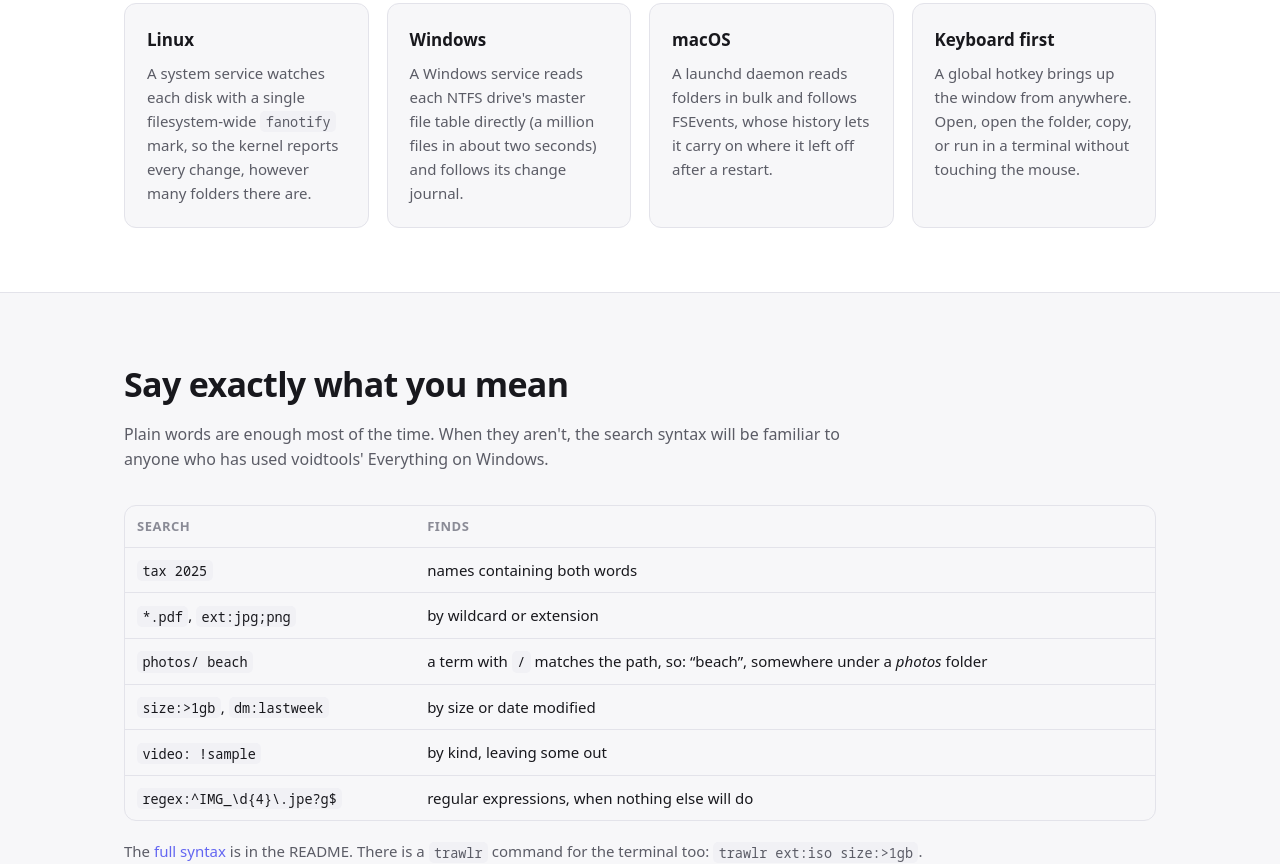
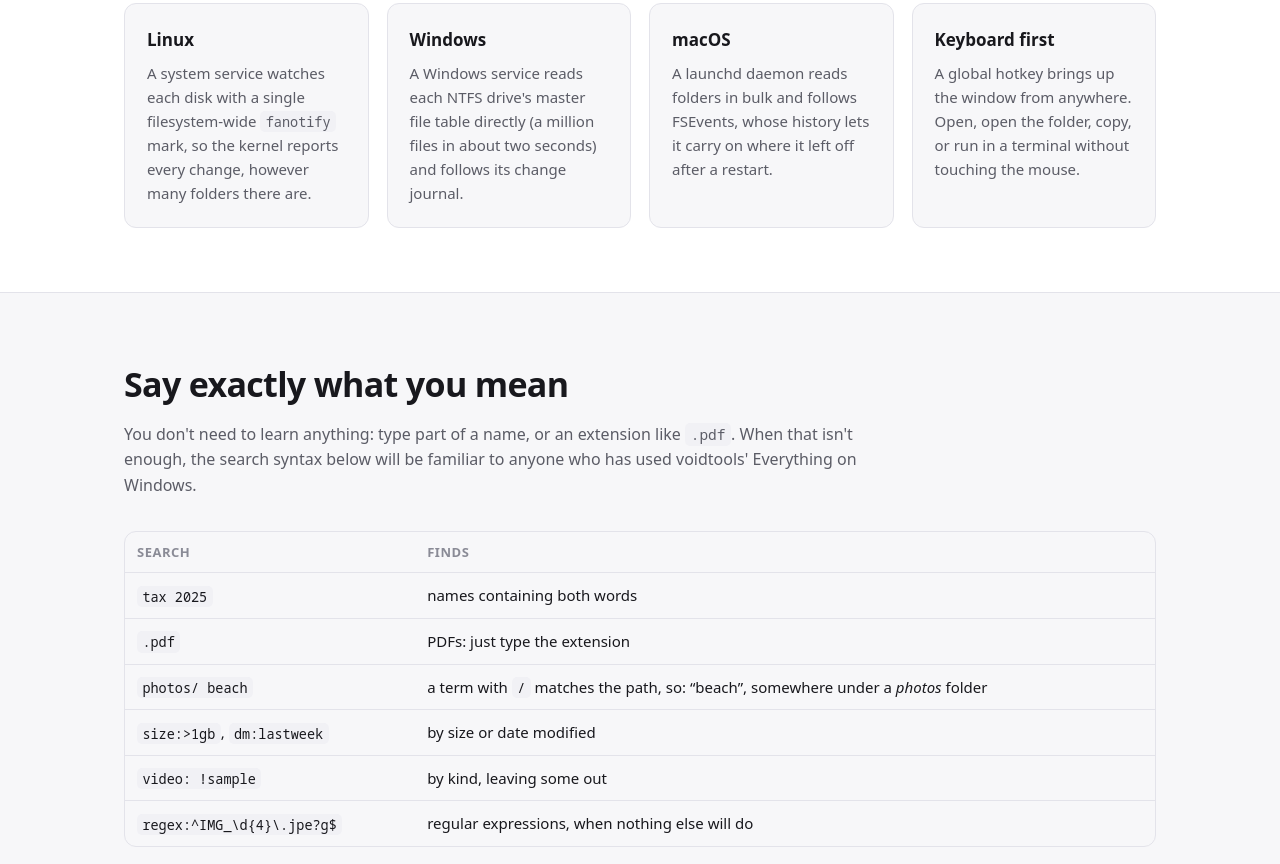
Before and after one commit to SamuelCGilbert/trawlr, a plain HTML site: page site/index.html in a window 1280 px wide. Shown: the part 1803-2667 px from the top of the page. Drawn offline with Linux system fonts and the light colour scheme.

Commit message:
Demo and search help: type .flac, not ext:flac
Plain text finds files by extension, so the demo GIF shows that, and the
website and README say so before the search syntax, which is now
presented as something for when plain text isn't enough.

Co-Authored-By: Claude Opus 5.5 <noreply@anthropic.com>

```diff
--- a/site/index.html
+++ b/site/index.html
@@ -156,7 +156,7 @@ footer a { color: var(--dim); }
       </a>
     </div>
     <div class="sub" id="dl-sub">Version @VERSION@. Free, open source (GPL-3.0). No account, no telemetry.</div>
-    <div class="shot"><img src="demo.gif" width="1060" height="660" alt="Typing “invoice” lists 78 matches in 2 milliseconds. A new invoice saved to Downloads appears at the top while the search is open. Then “ext:flac” lists the music."></div>
+    <div class="shot"><img src="demo.gif" width="1060" height="660" alt="Typing “invoice” lists 78 matches in 2 milliseconds. A new invoice saved to Downloads appears at the top while the search is open. Then typing “.flac” lists the music."></div>
   </div>
 
   <section id="why">
@@ -186,12 +186,12 @@ footer a { color: var(--dim); }
   <section id="search" style="background:var(--surface);border-top:1px solid var(--border);border-bottom:1px solid var(--border)">
     <div class="wrap">
       <h2>Say exactly what you mean</h2>
-      <p class="intro">Plain words are enough most of the time. When they aren't, the search syntax will be familiar to anyone who has used voidtools' Everything on Windows.</p>
+      <p class="intro">You don't need to learn anything: type part of a name, or an extension like <code>.pdf</code>. When that isn't enough, the search syntax below will be familiar to anyone who has used voidtools' Everything on Windows.</p>
       <div class="tablewrap">
         <table>
           <tr><th>Search</th><th>Finds</th></tr>
           <tr><td><code>tax 2025</code></td><td>names containing both words</td></tr>
-          <tr><td><code>*.pdf</code>, <code>ext:jpg;png</code></td><td>by wildcard or extension</td></tr>
+          <tr><td><code>.pdf</code></td><td>PDFs: just type the extension</td></tr>
           <tr><td><code>photos/ beach</code></td><td>a term with <code>/</code> matches the path, so: “beach”, somewhere under a <em>photos</em> folder</td></tr>
           <tr><td><code>size:&gt;1gb</code>, <code>dm:lastweek</code></td><td>by size or date modified</td></tr>
           <tr><td><code>video: !sample</code></td><td>by kind, leaving some out</td></tr>
```
Also changed, not shown: docs/demo.gif, 2 other files.
